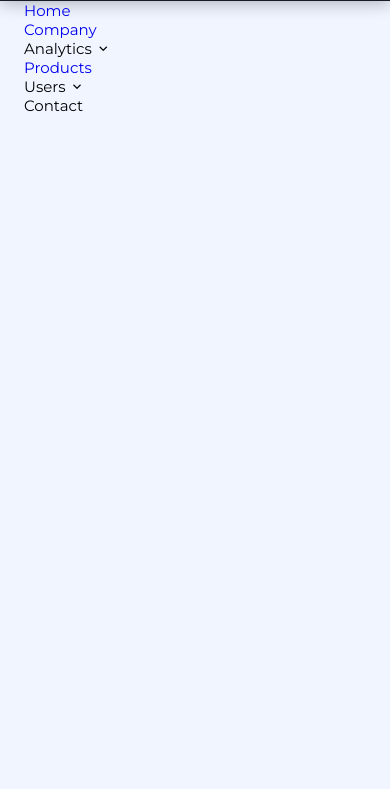
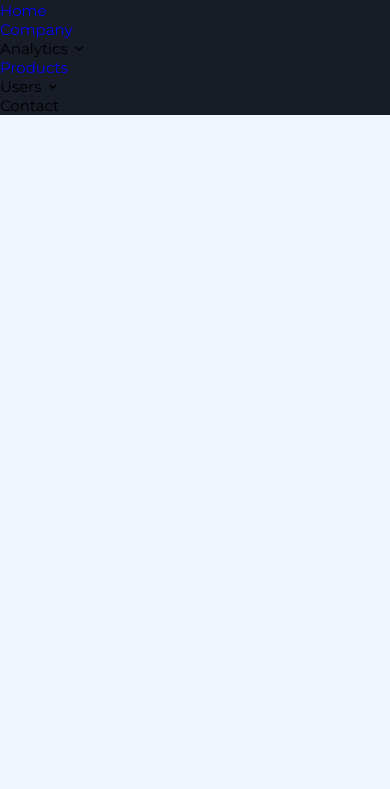
Before and after one commit to erickdc7/responsive-dropdown-menu-2, a plain HTML site: page index.html in a window 390 px wide. Shown: the part 55-844 px from the top of the page. Drawn offline with nearby package versions, Linux system fonts and the light colour scheme.

Commit message:
navigation for mobile devices

```diff
--- a/assets/css/styles.css
+++ b/assets/css/styles.css
@@ -127,6 +127,28 @@ a {
 }
 
 /* Navigation for mobile devices */
+@media screen and (max-width: 1118px) {
+  .nav__menu {
+    position: absolute;
+    left: 0;
+    top: 2.5rem;
+    width: 100%;
+    height: calc(100vh - 3.5rem);
+    /*     overflow: auto;
+    pointer-events: none;
+    opacity: 0; */
+    transition: top 0.4s, opacity 0.3s;
+  }
+
+  .nav__menu::-webkit-scrollbar {
+    width: 0;
+  }
+
+  .nav__list {
+    background-color: var(--black-color);
+    padding-top: 1rem;
+  }
+}
 
 /* Show menu */
 
```
